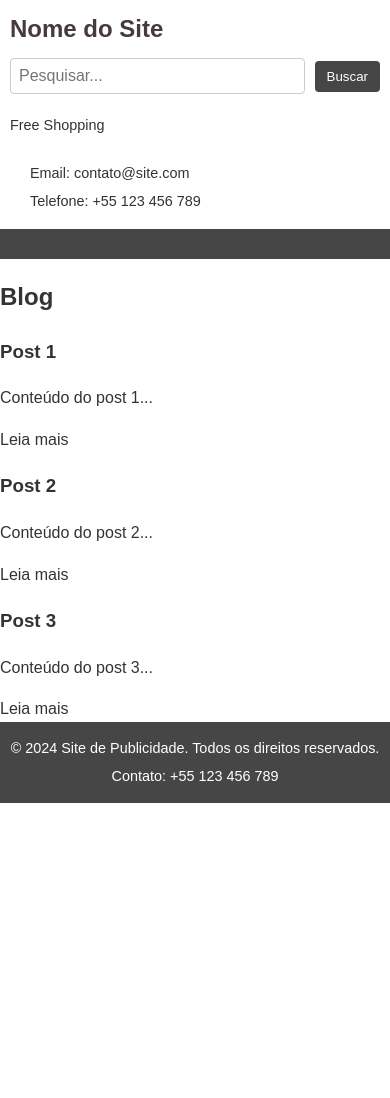
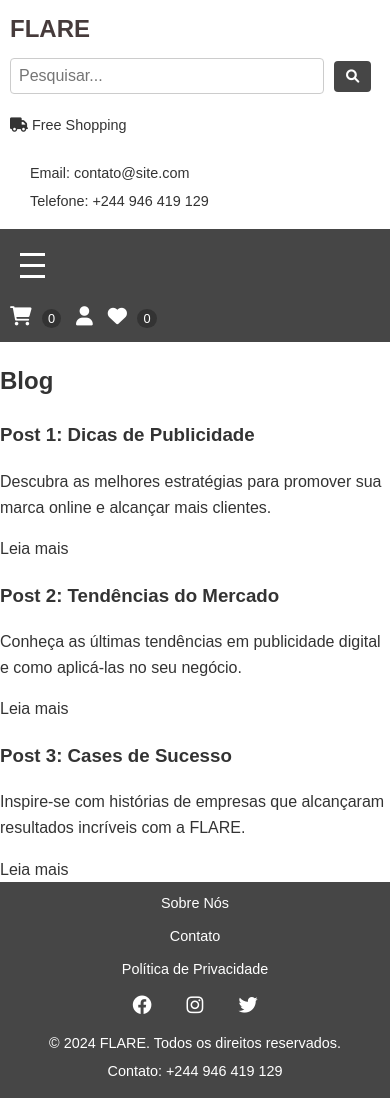
Before and after one commit to cristiano801/sitedepa, a plain HTML site: page blog.html in a window 390 px wide. Before the commit the page ends 844 px from the top, so only its background shows below. Drawn offline with Linux system fonts and the light colour scheme.

Commit message:
Atualizei o CSS e adicionei responsividade

```diff
--- a/about.html
+++ b/about.html
@@ -3,55 +3,100 @@
 <head>
     <meta charset="UTF-8">
     <meta name="viewport" content="width=device-width, initial-scale=1.0">
-    <title>Sobre Nós - Site de Publicidade</title>
+    <title>Sobre Nós - FLARE</title>
     <link rel="stylesheet" href="styles.css">
     <link rel="stylesheet" href="responsive.css">
+    <link rel="stylesheet" href="https://cdnjs.cloudflare.com/ajax/libs/font-awesome/6.0.0/css/all.min.css">
 </head>
 <body>
+    <!-- Cabeçalho Superior -->
     <header class="top-header">
-        <!-- Mesmo cabeçalho do index.html -->
         <div class="site-name">
-            <h1>Nome do Site</h1>
+            <h1>FLARE</h1>
         </div>
         <div class="search-bar">
             <input type="text" placeholder="Pesquisar...">
-            <button>Buscar</button>
+            <button><i class="fas fa-search"></i></button>
         </div>
         <div class="free-shopping">
-            <span>Free Shopping</span>
+            <i class="fas fa-truck"></i> Free Shopping
         </div>
         <div class="contact-info">
-            <span>Email: contato@site.com</span>
-            <span>Telefone: +55 123 456 789</span>
+            <span><a href="mailto:contato@site.com">Email: contato@site.com</a></span>
+            <span><a href="tel:+946419129">Telefone: +244 946 419 129</a></span>
         </div>
     </header>
 
+    <!-- Menu de Navegação -->
     <nav class="main-nav">
-        <!-- Mesmo menu de navegação do index.html -->
-        <ul class="nav-links">
-            <li><a href="index.html">Home</a></li>
-            <li><a href="services.html">Serviços</a></li>
-            <li><a href="blog.html">Blog</a></li>
-            <li><a href="about.html">Sobre Nós</a></li>
-            <li><a href="contacto.html">Contato</a></li>
+        <div class="menu-toggle" id="mobile-menu">
+            <span class="bar"></span>
+            <span class="bar"></span>
+            <span class="bar"></span>
+        </div>
+        <ul class="nav-links" id="nav-links">
+            <li><a href="index.html"><i class="fas fa-home"></i> Home</a></li>
+            <li><a href="shop.html"><i class="fas fa-shopping-bag"></i> Shop</a></li>
+            <li><a href="blog.html"><i class="fas fa-blog"></i> Blog</a></li>
+            <li><a href="about.html"><i class="fas fa-info-circle"></i> Sobre Nós</a></li>
+            <li><a href="contacto.html"><i class="fas fa-envelope"></i> Contato</a></li>
         </ul>
         <div class="nav-icons">
-            <a href="carrinho.html"><i class="fas fa-shopping-cart"></i></a>
+            <a href="carrinho.html"><i class="fas fa-shopping-cart"></i> <span class="cart-count">0</span></a>
             <a href="minhaconta.html"><i class="fas fa-user"></i></a>
-            <a href="#"><i class="fas fa-heart"></i></a>
+            <a href="#"><i class="fas fa-heart"></i> <span class="wishlist-count">0</span></a>
         </div>
     </nav>
 
-    <section class="sobre">
-        <h2>Sobre Nós</h2>
-        <p>Somos uma empresa focada em fornecer as melhores ofertas e produtos no mercado de publicidade online. Nosso objetivo é conectar você ao que há de melhor no mundo da publicidade digital, oferecendo uma experiência única e acessível para todos os nossos clientes.</p>
-        <p>Nossa missão é criar soluções criativas e eficazes para promover empresas de forma impactante e inovadora.</p>
+    <!-- Seção Sobre Nós -->
+    <section class="sobre-empresa">
+        <div class="sobre-conteudo">
+            <h2>Sobre a FLARE</h2>
+            <p>
+                A FLARE é uma empresa dedicada a oferecer os melhores produtos e serviços para nossos clientes.
+                Fundada em 2024, nossa missão é proporcionar uma experiência de compra única, com qualidade,
+                praticidade e preços acessíveis.
+            </p>
+            <p>
+                Nossos valores incluem transparência, inovação e compromisso com a satisfação do cliente.
+                Acreditamos que cada produto que oferecemos deve refletir a excelência e a dedicação que
+                colocamos em tudo o que fazemos.
+            </p>
+            <p>
+                Explore nossa loja e descubra por que a FLARE é a escolha certa para você. Estamos aqui para
+                ajudar você a encontrar exatamente o que precisa.
+            </p>
+        </div>
+        <div class="sobre-imagem">
+            <img src="assets/images/sobre-empresa.jpg" alt="Sobre a FLARE">
+        </div>
     </section>
 
+    <!-- Rodapé -->
     <footer class="footer">
-        <!-- Mesmo rodapé do index.html -->
-        <p>&copy; 2024 Site de Publicidade. Todos os direitos reservados.</p>
-        <p>Contato: <a href="tel:+55123456789">+55 123 456 789</a></p>
+        <div class="footer-links">
+            <a href="about.html">Sobre Nós</a>
+            <a href="contacto.html">Contato</a>
+            <a href="politica.html">Política de Privacidade</a>
+        </div>
+        <div class="social-media">
+            <a href="#"><i class="fab fa-facebook"></i></a>
+            <a href="#"><i class="fab fa-instagram"></i></a>
+            <a href="#"><i class="fab fa-twitter"></i></a>
+        </div>
+        <p>&copy; 2024 FLARE. Todos os direitos reservados.</p>
+        <p>Contato: <a href="tel:+946419129">+244 946 419 129</a></p>
     </footer>
+
+    <!-- Scripts -->
+    <script>
+        // Menu Mobile
+        const mobileMenu = document.getElementById('mobile-menu');
+        const navLinks = document.getElementById('nav-links');
+
+        mobileMenu.addEventListener('click', () => {
+            navLinks.classList.toggle('active');
+        });
+    </script>
 </body>
 </html>
--- a/blog.html
+++ b/blog.html
@@ -3,68 +3,98 @@
 <head>
     <meta charset="UTF-8">
     <meta name="viewport" content="width=device-width, initial-scale=1.0">
-    <title>Blog - Site de Publicidade</title>
+    <title>Blog - FLARE</title>
     <link rel="stylesheet" href="styles.css">
     <link rel="stylesheet" href="responsive.css">
+    <link rel="stylesheet" href="https://cdnjs.cloudflare.com/ajax/libs/font-awesome/6.0.0/css/all.min.css">
 </head>
 <body>
+    <!-- Cabeçalho Superior -->
     <header class="top-header">
-        <!-- Mesmo cabeçalho do index.html -->
         <div class="site-name">
-            <h1>Nome do Site</h1>
+            <h1>FLARE</h1>
         </div>
         <div class="search-bar">
             <input type="text" placeholder="Pesquisar...">
-            <button>Buscar</button>
+            <button><i class="fas fa-search"></i></button>
         </div>
         <div class="free-shopping">
-            <span>Free Shopping</span>
+            <i class="fas fa-truck"></i> Free Shopping
         </div>
         <div class="contact-info">
-            <span>Email: contato@site.com</span>
-            <span>Telefone: +55 123 456 789</span>
+            <span><a href="mailto:contato@site.com">Email: contato@site.com</a></span>
+            <span><a href="tel:+946419129">Telefone: +244 946 419 129</a></span>
         </div>
     </header>
 
+    <!-- Menu de Navegação -->
     <nav class="main-nav">
-        <!-- Mesmo menu de navegação do index.html -->
-        <ul class="nav-links">
-            <li><a href="index.html">Home</a></li>
-            <li><a href="services.html">Serviços</a></li>
-            <li><a href="blog.html">Blog</a></li>
-            <li><a href="about.html">Sobre Nós</a></li>
-            <li><a href="contacto.html">Contato</a></li>
+        <div class="menu-toggle" id="mobile-menu">
+            <span class="bar"></span>
+            <span class="bar"></span>
+            <span class="bar"></span>
+        </div>
+        <ul class="nav-links" id="nav-links">
+            <li><a href="index.html"><i class="fas fa-home"></i> Home</a></li>
+            <li><a href="shop.html"><i class="fas fa-shopping-bag"></i> Shop</a></li>
+            <li><a href="blog.html"><i class="fas fa-blog"></i> Blog</a></li>
+            <li><a href="about.html"><i class="fas fa-info-circle"></i> Sobre Nós</a></li>
+            <li><a href="contacto.html"><i class="fas fa-envelope"></i> Contato</a></li>
         </ul>
         <div class="nav-icons">
-            <a href="carrinho.html"><i class="fas fa-shopping-cart"></i></a>
+            <a href="carrinho.html"><i class="fas fa-shopping-cart"></i> <span class="cart-count">0</span></a>
             <a href="minhaconta.html"><i class="fas fa-user"></i></a>
-            <a href="#"><i class="fas fa-heart"></i></a>
+            <a href="#"><i class="fas fa-heart"></i> <span class="wishlist-count">0</span></a>
         </div>
     </nav>
 
+    <!-- Seção do Blog -->
     <section class="blog">
         <h2>Blog</h2>
-        <article>
-            <h3>Post 1</h3>
-            <p>Conteúdo do post 1...</p>
-            <a href="#">Leia mais</a>
-        </article>
-        <article>
-            <h3>Post 2</h3>
-            <p>Conteúdo do post 2...</p>
-            <a href="#">Leia mais</a>
-        </article>
-        <article>
-            <h3>Post 3</h3>
-            <p>Conteúdo do post 3...</p>
-            <a href="#">Leia mais</a>
-        </article>
+        <div class="blog-posts">
+            <article class="post">
+                <h3>Post 1: Dicas de Publicidade</h3>
+                <p>Descubra as melhores estratégias para promover sua marca online e alcançar mais clientes.</p>
+                <a href="#" class="btn-leia-mais">Leia mais</a>
+            </article>
+            <article class="post">
+                <h3>Post 2: Tendências do Mercado</h3>
+                <p>Conheça as últimas tendências em publicidade digital e como aplicá-las no seu negócio.</p>
+                <a href="#" class="btn-leia-mais">Leia mais</a>
+            </article>
+            <article class="post">
+                <h3>Post 3: Cases de Sucesso</h3>
+                <p>Inspire-se com histórias de empresas que alcançaram resultados incríveis com a FLARE.</p>
+                <a href="#" class="btn-leia-mais">Leia mais</a>
+            </article>
+        </div>
     </section>
 
+    <!-- Rodapé -->
     <footer class="footer">
-        <!-- Mesmo rodapé do index.html -->
-        <p>&copy; 2024 Site de Publicidade. Todos os direitos reservados.</p>
-        <p>Contato: <a href="tel:+55123456789">+55 123 456 789</a></p>
+        <div class="footer-links">
+            <a href="about.html">Sobre Nós</a>
+            <a href="contacto.html">Contato</a>
+            <a href="politica.html">Política de Privacidade</a>
+        </div>
+        <div class="social-media">
+            <a href="#"><i class="fab fa-facebook"></i></a>
+            <a href="#"><i class="fab fa-instagram"></i></a>
+            <a href="#"><i class="fab fa-twitter"></i></a>
+        </div>
+        <p>&copy; 2024 FLARE. Todos os direitos reservados.</p>
+        <p>Contato: <a href="tel:+946419129">+244 946 419 129</a></p>
     </footer>
+
+    <!-- Scripts -->
+    <script>
+        // Menu Mobile
+        const mobileMenu = document.getElementById('mobile-menu');
+        const navLinks = document.getElementById('nav-links');
+
+        mobileMenu.addEventListener('click', () => {
+            navLinks.classList.toggle('active');
+        });
+    </script>
 </body>
 </html>
--- a/responsive.css
+++ b/responsive.css
@@ -5,7 +5,6 @@
         flex-direction: column;
         align-items: flex-start;
         padding: 10px;
-        transition: padding 0.3s ease;
     }
 
     .site-name h1 {
@@ -42,7 +41,7 @@
         flex-direction: column;
         align-items: flex-start;
         padding: 10px;
-        transition: all 0.3s ease;
+        background-color: #464646; /* Fundo escuro para o menu mobile */
     }
 
     .nav-links {
@@ -60,11 +59,12 @@
     }
 
     .nav-links li {
-        margin: 5px 0;
+        margin: 10px 0; /* Aumenta o espaçamento entre os itens */
     }
 
     .nav-links li a {
         font-size: 0.9rem; /* Reduz o tamanho do texto */
+        padding: 8px 0; /* Adiciona padding para melhorar o toque */
     }
 
     .nav-icons {
@@ -81,12 +81,13 @@
         display: flex; /* Exibe o botão de menu (hambúrguer) */
         flex-direction: column;
         cursor: pointer;
+        padding: 10px;
     }
 
     .menu-toggle .bar {
         width: 25px;
         height: 3px;
-        background-color: #333;
+        background-color: #ffffff; /* Cor branca para as barras */
         margin: 4px 0;
         transition: transform 0.3s ease, opacity 0.3s ease;
     }
@@ -129,6 +130,8 @@
     .produto img {
         max-width: 100%;
         height: auto;
+        width: 120px; /* Reduz o tamanho das imagens */
+        margin-bottom: 10px; /* Espaçamento abaixo da imagem */
     }
 
     .produto h3 {
@@ -166,6 +169,9 @@
 
     .social-media {
         margin: 10px 0;
+        display: flex;
+        justify-content: center;
+        gap: 15px; /* Espaçamento entre ícones */
     }
 
     .social-media a {
```
Also changed, not shown: index.html (+3 -3 lines), styles.css (+2 -18 lines), img/image copy 2.png (added), img/image copy 3.png (added), img/image copy 4.png (added), img/image copy 5.png (added), img/image copy.png (added), img/image.png (added).
